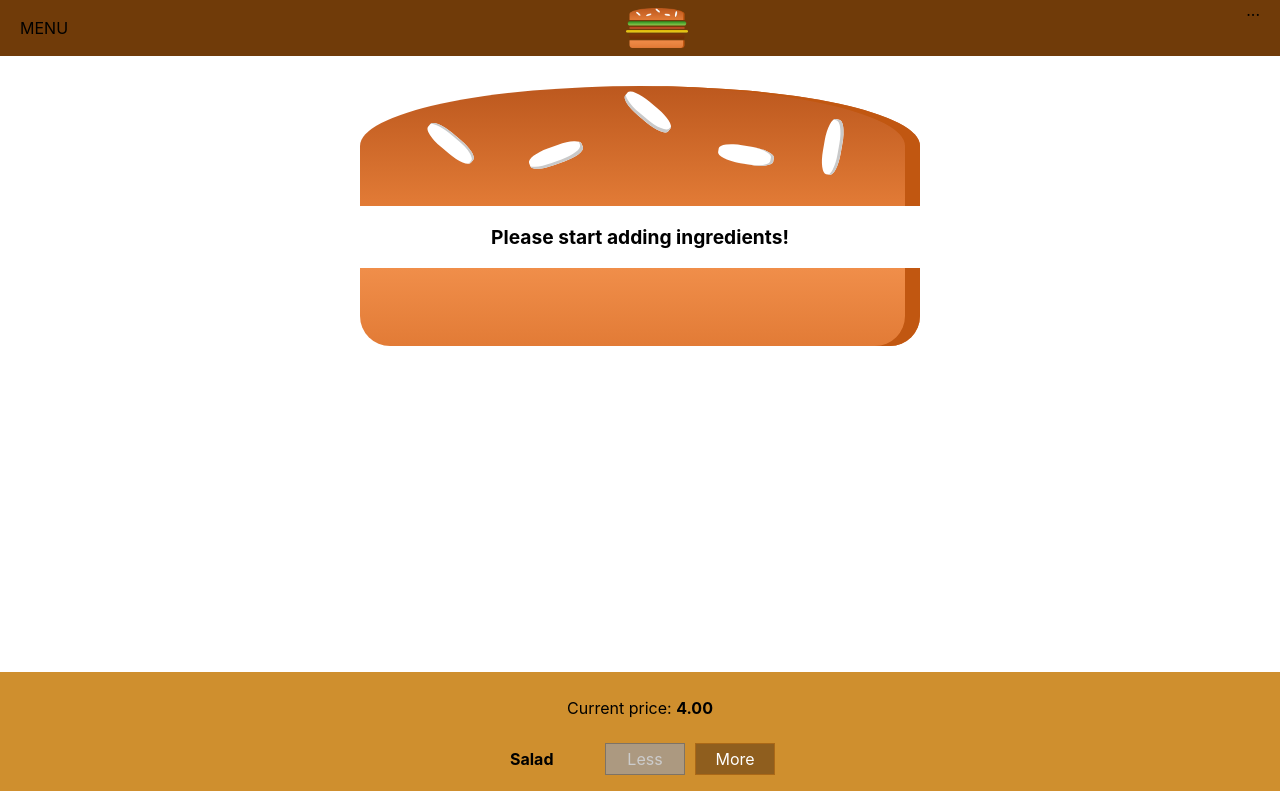
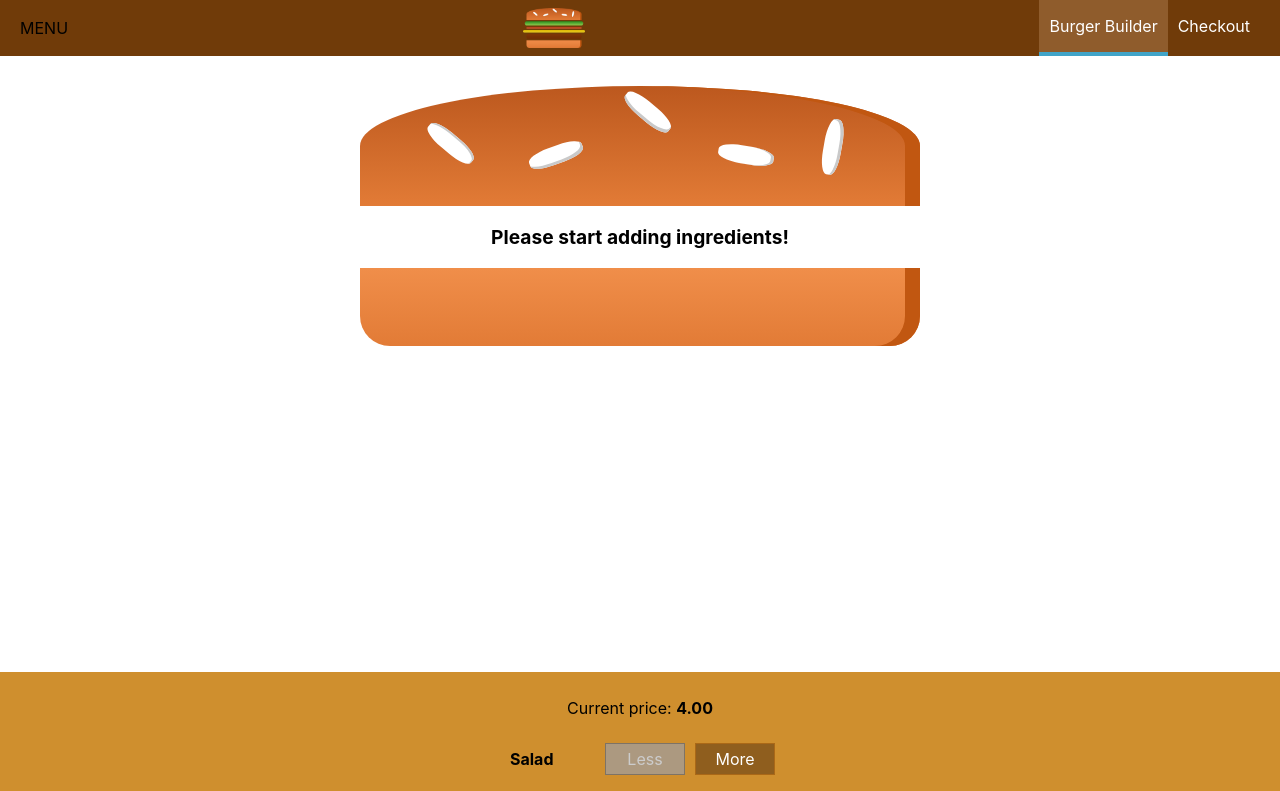
Before and after one commit to aronbergman/burger-builder, a React (Create React App) app: page / in a window 1280 px wide. Shown: the top 791 px of the page. Built offline with nearby package versions, Linux system fonts and the light colour scheme.

Commit message:
Adding Reusable Navigation Items

```diff
--- /dev/null
+++ b/src/components/Navigation/NavigationItems/NavigationItem/NavigationItem.jsx
@@ -0,0 +1,13 @@
+import React from "react";
+import classes from './NavigationItem.module.scss'
+
+const navigationItem = props => (
+    <li className={classes.NavigationItem}>
+        <a href={props.link}
+           className={props.active ? classes.active : null}>
+            {props.children}
+        </a>
+    </li>
+);
+
+export default navigationItem;
--- /dev/null
+++ b/src/components/Navigation/NavigationItems/NavigationItem/NavigationItem.module.scss
@@ -0,0 +1,25 @@
+.NavigationItem {
+  margin: 0;
+  box-sizing: border-box;
+  display: flex;
+  height: 100%;
+  align-items: center;
+}
+
+.NavigationItem a {
+  display: block;
+  color: #fff;
+  text-decoration: none;
+  height: 100%;
+  padding: 16px 10px;
+  border-bottom: 4px solid transparent;
+  box-sizing: border-box;
+}
+
+.NavigationItem a:hover,
+.NavigationItem a:active,
+.NavigationItem a.active {
+  background-color: #8f5c2c;
+  border-bottom: 4px solid #40A4C8;
+  color: #fff;
+}
--- /dev/null
+++ b/src/components/Navigation/NavigationItems/NavigationItems.jsx
@@ -0,0 +1,12 @@
+import React from 'react'
+import NavigationItem from './NavigationItem/NavigationItem'
+import classes from './NavigationItems.module.scss'
+
+const navigationItems = props => (
+    <ul className={classes.NavigationItems}>
+        <NavigationItem link="/" active>Burger Builder</NavigationItem>
+        <NavigationItem link="/checkout">Checkout</NavigationItem>
+    </ul>
+);
+
+export default navigationItems;
--- /dev/null
+++ b/src/components/Navigation/NavigationItems/NavigationItems.module.scss
@@ -0,0 +1,8 @@
+.NavigationItems {
+  margin: 0;
+  padding: 0;
+  list-style: none;
+  display: flex;
+  align-items: center;
+  height: 100%;
+}
--- a/src/components/Navigation/Toolbar/Toolbar.jsx
+++ b/src/components/Navigation/Toolbar/Toolbar.jsx
@@ -1,13 +1,14 @@
 import React from 'react'
 import classes from './Toolbar.module.scss'
 import Logo from "../../Logo/Logo";
+import NavigationItems from '../NavigationItems/NavigationItems'
 
 const toolbar = props => (
     <header className={classes.Toolbar}>
         <div>MENU</div>
         <Logo/>
         <nav>
-            ...
+            <NavigationItems/>
         </nav>
     </header>
 );
```
